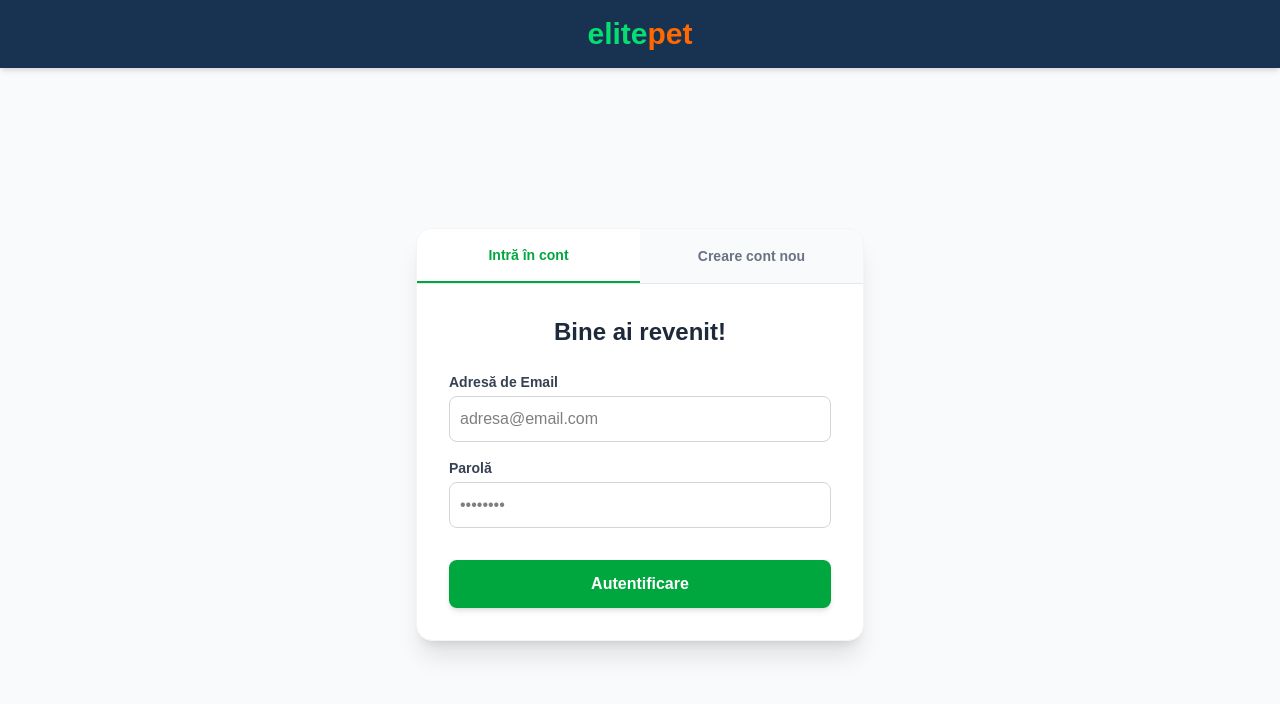
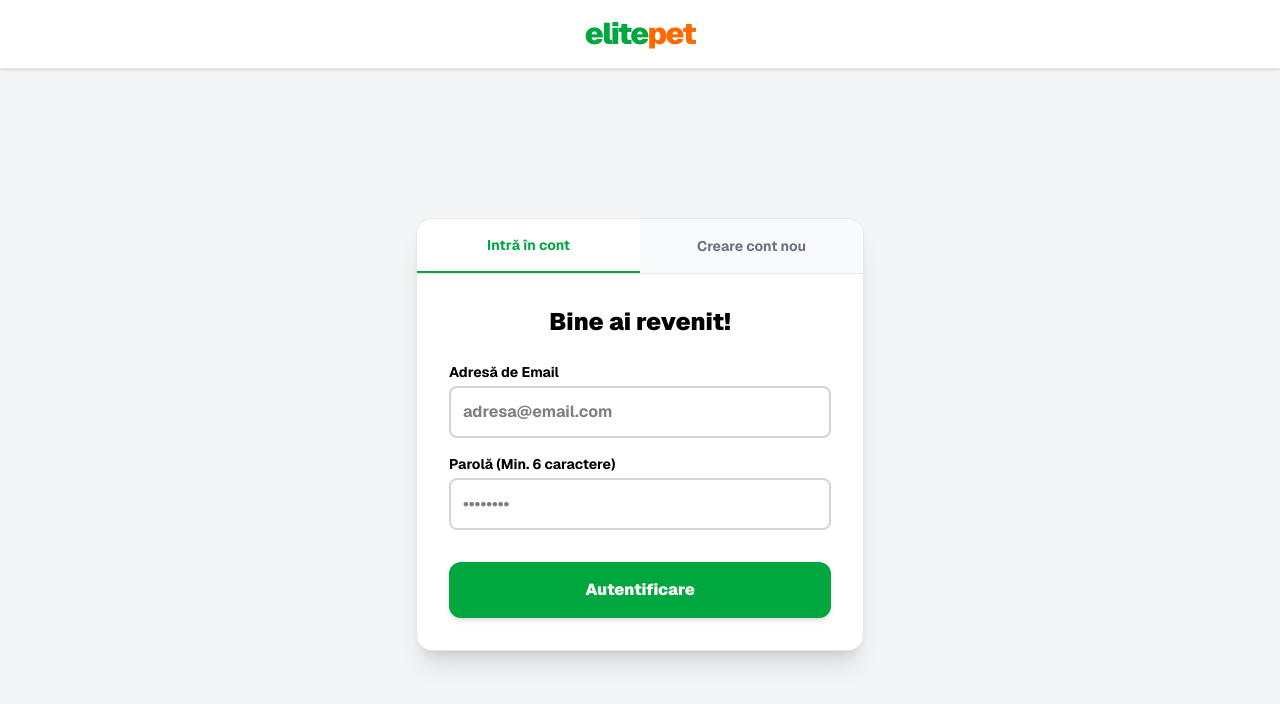
Before and after one commit to VerdesAlex/Proiect-E-Commerce, a Next.js app in the folder elite-pet/: page /register in a window 1280 px wide. Shown: the top 704 px of the page. Built offline with nearby package versions, Linux system fonts and the light colour scheme; no server answers.

Commit message:
saving accounts to supabase insetead

```diff
--- a/elite-pet/app/register/page.tsx
+++ b/elite-pet/app/register/page.tsx
@@ -1,61 +1,81 @@
+// app/register/page.tsx
 'use client'
 import React, { useState } from 'react';
 import Link from 'next/link';
+import { supabase } from '../../lib/SupabaseClient'; // Importăm Supabase!
 
 export default function AuthPage() {
   const [isLogin, setIsLogin] = useState(true);
 
-  // States for input fields
   const [name, setName] = useState('');
   const [email, setEmail] = useState('');
   const [password, setPassword] = useState('');
 
-  // State for showing errors (like "Wrong Password")
   const [errorMsg, setErrorMsg] = useState('');
+  const [isLoading, setIsLoading] = useState(false); // Adăugăm un state de loading
 
-  const handleAuth = (e: React.FormEvent) => {
+  const handleAuth = async (e: React.FormEvent) => {
     e.preventDefault();
-    setErrorMsg(''); // Reset errors
+    setErrorMsg('');
+    setIsLoading(true);
 
     if (isLogin) {
-      // --- LOG IN LOGIC ---
-      const savedEmail = localStorage.getItem('userEmail');
-      const savedPassword = localStorage.getItem('userPassword');
+      // --- LOG IN LOGIC (SUPABASE) ---
+      const { data, error } = await supabase.auth.signInWithPassword({
+        email: email,
+        password: password,
+      });
 
-      if (!savedEmail) {
-        setErrorMsg('Acest cont nu există. Te rugăm să creezi unul.');
+      if (error) {
+        setErrorMsg(error.message === 'Invalid login credentials' ? 'Email sau parolă incorectă!' : error.message);
+        setIsLoading(false);
         return;
       }
-      if (email !== savedEmail || password !== savedPassword) {
-        setErrorMsg('Email sau parolă incorectă!');
-        return;
-      }
-      // If we reach here, login is successful!
+
+      // Logare cu succes! Salvăm datele local ca să funcționeze restul site-ului
+      const userMetadata = data.user?.user_metadata;
+      localStorage.setItem('userName', userMetadata?.full_name || 'Client');
+      localStorage.setItem('userEmail', data.user?.email || email);
       localStorage.setItem('isLoggedIn', 'true');
+
       window.location.href = '/';
 
     } else {
-      // --- REGISTER LOGIC ---
-      // Save credentials to our "mini-database" (localStorage)
+      // --- REGISTER LOGIC (SUPABASE) ---
+      const { data, error } = await supabase.auth.signUp({
+        email: email,
+        password: password,
+        options: {
+          data: {
+            full_name: name, // Salvăm numele în Supabase metadata
+          }
+        }
+      });
+
+      if (error) {
+        setErrorMsg(error.message);
+        setIsLoading(false);
+        return;
+      }
+
+      // Înregistrare cu succes!
       localStorage.setItem('userName', name);
       localStorage.setItem('userEmail', email);
-      localStorage.setItem('userPassword', password);
-      localStorage.setItem('isLoggedIn', 'true'); // Auto-login after register
+      localStorage.setItem('isLoggedIn', 'true');
 
       window.location.href = '/';
     }
   };
 
   return (
-    <div className="min-h-screen bg-gray-50 flex flex-col">
-      <nav className="bg-[#183251] p-4 text-white text-center shadow-md">
-        <Link href="/" className="text-3xl font-black text-green-400">elite<span className="text-orange-500">pet</span></Link>
+    <div className="min-h-screen bg-[#F4F5F7] flex flex-col font-sans">
+      <nav className="bg-white border-b border-gray-200 shadow-sm p-4 text-center">
+        <Link href="/" className="text-3xl font-black text-green-600 tracking-tighter">elite<span className="text-orange-500">pet</span></Link>
       </nav>
 
       <div className="flex-grow flex items-center justify-center p-4">
-        <div className="bg-white w-full max-w-md rounded-2xl shadow-xl border border-gray-100 overflow-hidden">
+        <div className="bg-white w-full max-w-md rounded-2xl shadow-xl border border-gray-200 overflow-hidden">
 
-          {/* TABS */}
           <div className="flex border-b border-gray-200">
             <button
               onClick={() => { setIsLogin(true); setErrorMsg(''); }}
@@ -71,60 +91,63 @@ export default function AuthPage() {
             </button>
           </div>
 
-          {/* FORM */}
           <div className="p-8">
-            <h2 className="text-2xl font-bold text-gray-800 mb-2 text-center">
+            <h2 className="text-2xl font-black text-black mb-2 text-center">
               {isLogin ? 'Bine ai revenit!' : 'Alătură-te comunității'}
             </h2>
 
-            {/* ERROR MESSAGE BOX */}
             {errorMsg && (
-              <div className="bg-red-100 border border-red-400 text-red-700 px-4 py-3 rounded mb-4 text-sm font-bold text-center">
-                {errorMsg}
+              <div className="bg-red-50 border border-red-200 text-red-600 px-4 py-3 rounded-lg mb-4 text-sm font-bold text-center">
+                ⚠️ {errorMsg}
               </div>
             )}
 
             <form onSubmit={handleAuth} className="space-y-4 mt-6">
               {!isLogin && (
                 <div>
-                  <label className="block text-sm font-bold text-gray-700 mb-1">Nume Complet</label>
+                  <label className="block text-sm font-bold text-black mb-1">Nume Complet</label>
                   <input
                     required
                     type="text"
                     value={name}
                     onChange={(e) => setName(e.target.value)}
-                    className="w-full border border-gray-300 p-2.5 rounded-lg focus:ring-2 focus:ring-green-500 outline-none text-black font-medium"
+                    className="w-full border-2 border-gray-300 p-3 rounded-lg focus:border-green-500 outline-none text-black font-bold transition"
                     placeholder="Ex: Ion Popescu"
                   />
                 </div>
               )}
 
               <div>
-                <label className="block text-sm font-bold text-gray-700 mb-1">Adresă de Email</label>
+                <label className="block text-sm font-bold text-black mb-1">Adresă de Email</label>
                 <input
                   required
                   type="email"
                   value={email}
                   onChange={(e) => setEmail(e.target.value)}
-                  className="w-full border border-gray-300 p-2.5 rounded-lg focus:ring-2 focus:ring-green-500 outline-none text-black font-medium"
+                  className="w-full border-2 border-gray-300 p-3 rounded-lg focus:border-green-500 outline-none text-black font-bold transition"
                   placeholder="adresa@email.com"
                 />
               </div>
 
               <div>
-                <label className="block text-sm font-bold text-gray-700 mb-1">Parolă</label>
+                <label className="block text-sm font-bold text-black mb-1">Parolă (Min. 6 caractere)</label>
                 <input
                   required
                   type="password"
                   value={password}
                   onChange={(e) => setPassword(e.target.value)}
-                  className="w-full border border-gray-300 p-2.5 rounded-lg focus:ring-2 focus:ring-green-500 outline-none text-black font-medium"
+                  minLength={6}
+                  className="w-full border-2 border-gray-300 p-3 rounded-lg focus:border-green-500 outline-none text-black font-bold transition"
                   placeholder="••••••••"
                 />
               </div>
 
-              <button type="submit" className="w-full bg-green-600 hover:bg-green-700 text-white font-bold py-3 rounded-lg mt-4 shadow-md transition">
-                {isLogin ? 'Autentificare' : 'Creează Contul'}
+              <button
+                type="submit"
+                disabled={isLoading}
+                className={`w-full text-white font-black py-4 rounded-xl mt-4 shadow-md transition ${isLoading ? 'bg-gray-400 cursor-not-allowed' : 'bg-green-600 hover:bg-green-700'}`}
+              >
+                {isLoading ? 'Se procesează...' : (isLogin ? 'Autentificare' : 'Creează Contul')}
               </button>
             </form>
           </div>
```
